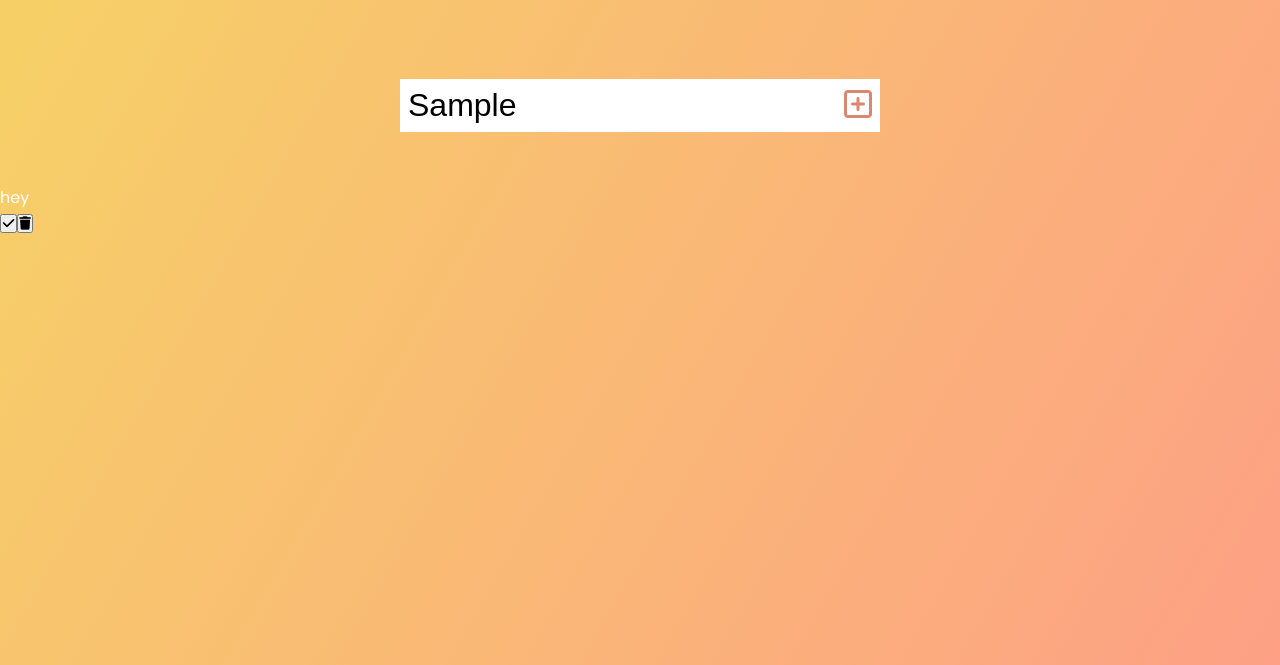
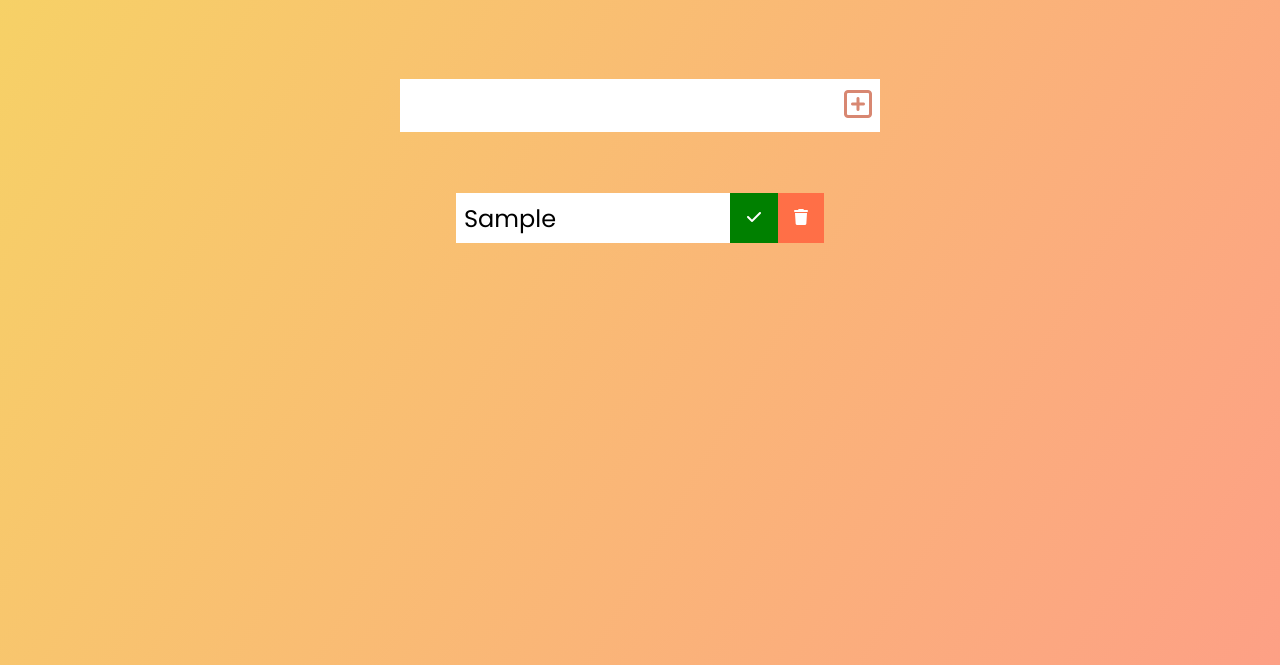
Before and after one commit to robdcal/todo-js, a plain HTML site: page index.html in a window 1280 px wide. Both pictures are taken after typing "Sample" into the empty fields and a click on the button 858 px from the left and 240 px from the top of the page. Shown: the part 135-800 px from the top of the page. Drawn offline with Linux system fonts and the light colour scheme.

Commit message:
styling updates & clearing input after adding item

```diff
--- a/app.js
+++ b/app.js
@@ -15,7 +15,7 @@ function addTodo(event) {
     todoDiv.classList.add('todo')
     // create li
     const newTodo = document.createElement('li')
-    newTodo.innerText = 'hey'
+    newTodo.innerText = todoInput.value
     newTodo.classList.add('todo-item')
     todoDiv.appendChild(newTodo)
     // create checkmark button
@@ -26,8 +26,10 @@ function addTodo(event) {
     // create delete button
     const trashButton = document.createElement('button')
     trashButton.innerHTML = '<i class="fa-solid fa-trash"></i>'
-    trashButton.classList.add('complete-btn')
+    trashButton.classList.add('trash-btn')
     todoDiv.appendChild(trashButton)
     // append to list
     todoList.appendChild(todoDiv)
+    // clear input
+    todoInput.value = ''
 }
--- a/style.css
+++ b/style.css
@@ -42,3 +42,46 @@ form button:hover {
   background: #d88771;
   color: white;
 }
+
+.todo-container {
+  display: flex;
+  justify-content: center;
+  align-items: center;
+}
+
+.todo-list {
+  min-width: 30%;
+  list-style: none;
+}
+
+.todo {
+  margin: 0.5rem;
+  background: white;
+  color: black;
+  font-size: 1.5rem;
+  display: flex;
+  justify-content: space-between;
+  align-items: center;
+}
+
+.todo li {
+  flex: 1;
+}
+
+.trash-btn,
+.complete-btn {
+  background: #ff6f47;
+  color: white;
+  border: none;
+  padding: 1rem;
+  cursor: pointer;
+  font-size: 1rem;
+}
+
+.complete-btn {
+  background: green;
+}
+
+.todo-item {
+  padding: 0rem 0.5rem;
+}
```
